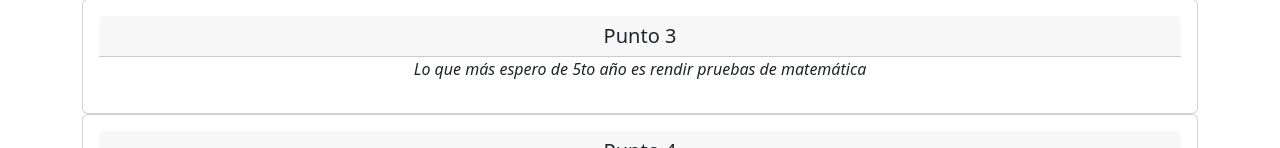
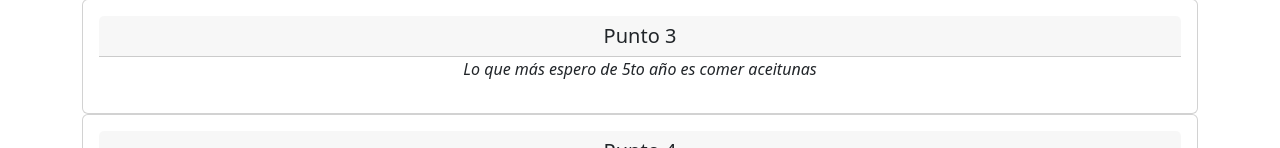
Before and after one commit to FrancoSandri/Actividad-Git, a plain HTML site: page index.html in a window 1280 px wide. Shown: the part 680-828 px from the top of the page. Drawn offline with nearby package versions, Linux system fonts and the light colour scheme.

Commit message:
cambio texto punto3

```diff
--- a/index.html
+++ b/index.html
@@ -97,7 +97,7 @@
       <div class="card">
             <div class="card-body">
             <h5 class="card-header">Punto 3</h5>
-            <p><i>Lo que más espero de 5to año es rendir pruebas de matemática</i></p>
+            <p><i>Lo que más espero de 5to año es comer aceitunas</i></p>
             </div>
       </div>
       <div class="card">
```
